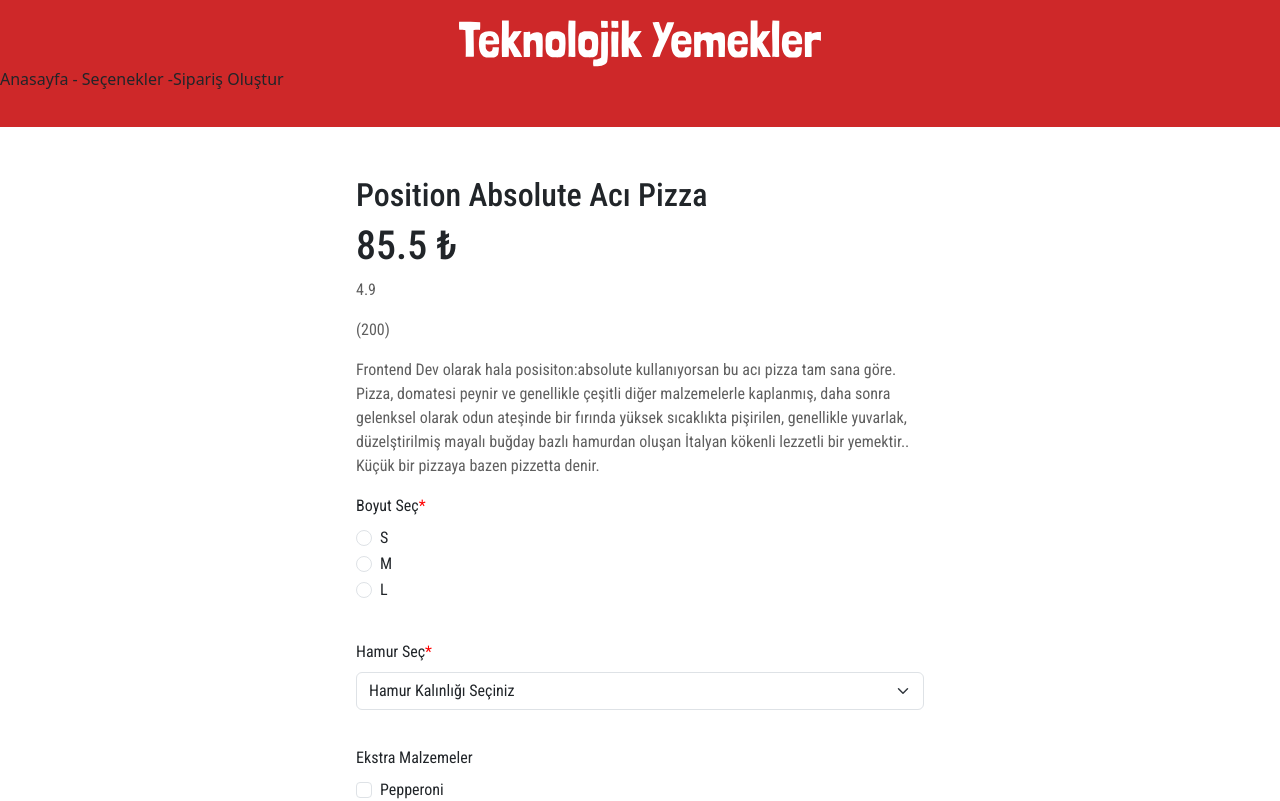
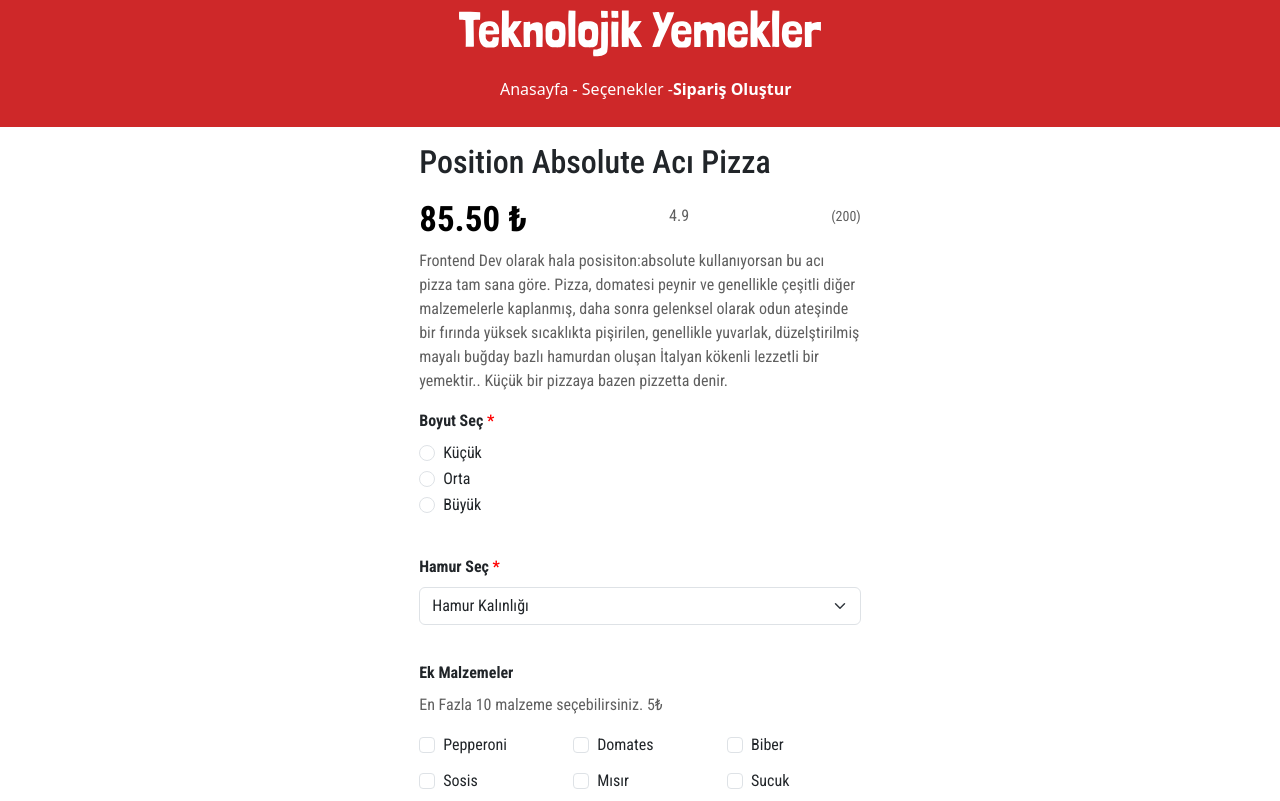
Before and after one commit to ozeraysenur/s8-challenge-pizza, a React (Vite) app: page /orderPage in a window 1280 px wide. Shown: the top 801 px of the page. Built offline with nearby package versions, Linux system fonts and the light colour scheme; a web font is replaced by a local one.

Commit message:
CSS düzenlemelri yapıldı

```diff
--- a/src/App.css
+++ b/src/App.css
@@ -9,8 +9,10 @@
     font-size: 60px;
     font-weight: 300;
     text-align: center;
-    line-height: 1.2;
+    line-height: 1.2em;
     color: white;
+    display: flex;
+    justify-content: center;
     margin:20px;
 }
 
@@ -46,13 +48,14 @@
     text-align: center;
 }
 .order-header {
-    position: fixed;
+    position:relative;
     top: 0;
     left: 0;
-    width: 100%;
+    width: 100vw;
     background-color: #CE2829;
-    padding: 20px 0;
+    padding: 10px;
     text-align: center;
+    align-items: flex-start;
 }
 
 .header-container {
@@ -70,15 +73,13 @@ p {
     justify-content: center;
     align-items: center;
     min-height: 100vh;
-    padding-top: 140px;
 
 }
 
 .card {
     font-family: "Roboto Condensed" , sans-serif;
     border: none !important;
-    padding: 20px;
-    width: 50%;
+    width: 37%;
     background-color: white;
     overflow: auto;
 }
@@ -103,12 +104,61 @@ button {
 }
 .success-container {
     background-color: #CE2829;
-    min-height: 100vh;
+    display: flex;
+    align-items: center;
+    flex-direction: column;
+    justify-content: flex-start;
+    width: 100vw;
+    height: 100vh;
+
+}
+
+.logo {
+    width: 250px;
+    height: 150px;
+    text-align: center;
+}
+
+.breadcrumb {
+    margin-top: 20px;
+    margin-left: 400px;
+    color: white;
+    margin-left: 490px;
+    align-self: flex-start;
+}
+.active{
+    font-weight: bold;
+}
+
+.checkbox-container {
+    display: grid;
+    grid-template-columns: repeat(3, 1fr);
+    gap: 10px 20px;
+    max-width: 500px;
+  }
+
+.checkbox-item {
+    display: flex;
+    align-items: center;
+    white-space: nowrap;
+}
+
+.price-container {
+    padding-top: 10px;
+    display: flex;
+    justify-content: space-between;
+    align-items: center;
     width: 100%;
+  }
+
+  .price {
+    font-weight: bold;
+    font-size: 35px;
+    color: black;
+  }
+
+  .rating, .reviews {
     display: flex;
-    flex-direction: column;
-    justify-content: center;
-    align-items: center;
-    margin:0;
-    padding:0;
-}
+    flex-direction: flex-end;
+    font-size: 14px;
+  }
--- a/src/components/FormCheckBox.jsx
+++ b/src/components/FormCheckBox.jsx
@@ -9,9 +9,11 @@ const extraIngredients = [
 export default function FormCheckBox ({ handleChange }){
     return (
         <FormGroup>
-        <Label>Ekstra Malzemeler</Label>
+        <Label><strong>Ek Malzemeler</strong></Label>
+        <p>En Fazla 10 malzeme seçebilirsiniz. 5₺</p>
+        <div class="checkbox-container">
             {extraIngredients.map((ingredient, index) => (
-            <FormGroup check key={index}>
+                <FormGroup check key={index} className="checkbox-item">
                 <Input
                     id={index}
                     type="checkbox"
@@ -21,6 +23,7 @@ export default function FormCheckBox ({ handleChange }){
                 <Label check htmlFor={index}>{ingredient}</Label>
                 </FormGroup>
             ))}
+        </div>
         </FormGroup>
 
 );
--- a/src/components/OrderPage.jsx
+++ b/src/components/OrderPage.jsx
@@ -59,12 +59,13 @@ export default function OrderPage() {
           <div>
             <main className="order-content">
               <Card className="card">
+
                 <CardBody className="card-body">
                   <h2>Position Absolute Acı Pizza</h2>
-      <div className="details">
-        <h1>85.5 ₺</h1>
-        <p>4.9</p>
-        <p>(200)</p>
+                  <div className="price-container">
+                    <h1 className="price">85.50 ₺</h1>
+                    <p className="ratings">4.9</p>
+                    <p className="reviews">(200)</p>
                   </div>
 
                   <CardText>
@@ -77,25 +78,25 @@ export default function OrderPage() {
                   <Form className="pizza-form">
                     <section className="section-form">
                       <FormGroup>
-            <Label>Boyut Seç<span style={{ color: "red" }}>*</span></Label>
+                        <Label><strong>Boyut Seç <span style={{ color: "red" }}> *</span></strong></Label>
                         <FormGroup check>
-              <Input id ="size" name="size" type="radio" value="S" onChange={handleChange} />
-              <Label check htmlFor="size">S</Label>
+                          <Input name="size" type="radio" value="S" onChange={handleChange} />
+                          <Label check>Küçük</Label>
                         </FormGroup>
                         <FormGroup check>
-              <Input id ="size" name="size" type="radio" value="M" onChange={handleChange} />
-              <Label check htmlFor="size">M</Label>
+                          <Input name="size" type="radio" value="M" onChange={handleChange} />
+                          <Label check>Orta</Label>
                         </FormGroup>
                         <FormGroup check>
-              <Input id ="size" name="size" type="radio" value="L" onChange={handleChange} />
-              <Label check htmlFor="size">L</Label>
+                          <Input name="size" type="radio" value="L" onChange={handleChange} />
+                          <Label check>Büyük</Label>
                         </FormGroup>
                       </FormGroup>
 
                       <FormGroup>
-            <Label for="dough">Hamur Seç<span style={{ color: "red" }}>*</span></Label>
+                        <Label for="dough"><strong>Hamur Seç <span style={{ color: "red" }}> * </span></strong></Label>
                         <Input id="dough" name="dough" type="select" onChange={handleChange}>
-              <option value="empty">Hamur Kalınlığı Seçiniz</option>
+                          <option value="empty"><strong>Hamur Kalınlığı</strong></option>
                           <option value="thin">İnce</option>
                           <option value="medium">Orta</option>
                           <option value="thick">Kalın</option>
--- a/src/components/Success.jsx
+++ b/src/components/Success.jsx
@@ -1,10 +1,16 @@
 import mainLogo from "../../images/iteration-1-images/logo.svg";
-import React from "react";
 export default function Success() {
+
     return (
-        <div className="success-container">
-            <h1 className="main-title">TEBRİKLER! <br/>SİPARİŞİNİZ ALINDI!</h1>
-        </div>
+      <header className="success-container">
+        <img src={mainLogo} alt="Logo" class="logo"/>
+        <section>
+          <h1 className="main-title">
+            TEBRİKLER! <br />
+            SİPARİŞİNİZ ALINDI!
+          </h1>
+        </section>
+      </header>
     );
 
 }
```
Lines whose indentation alone changed are shown as unchanged.
